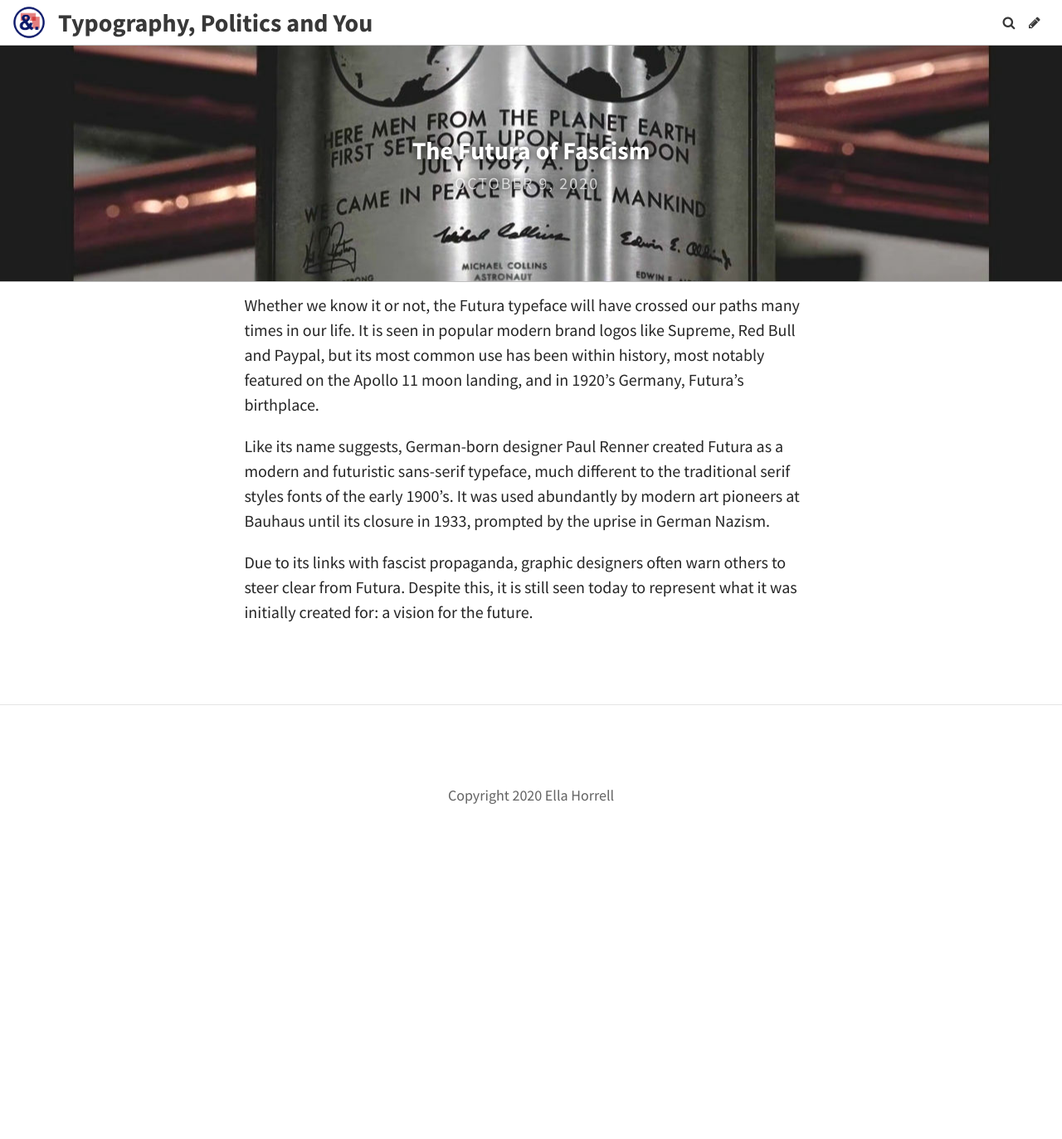
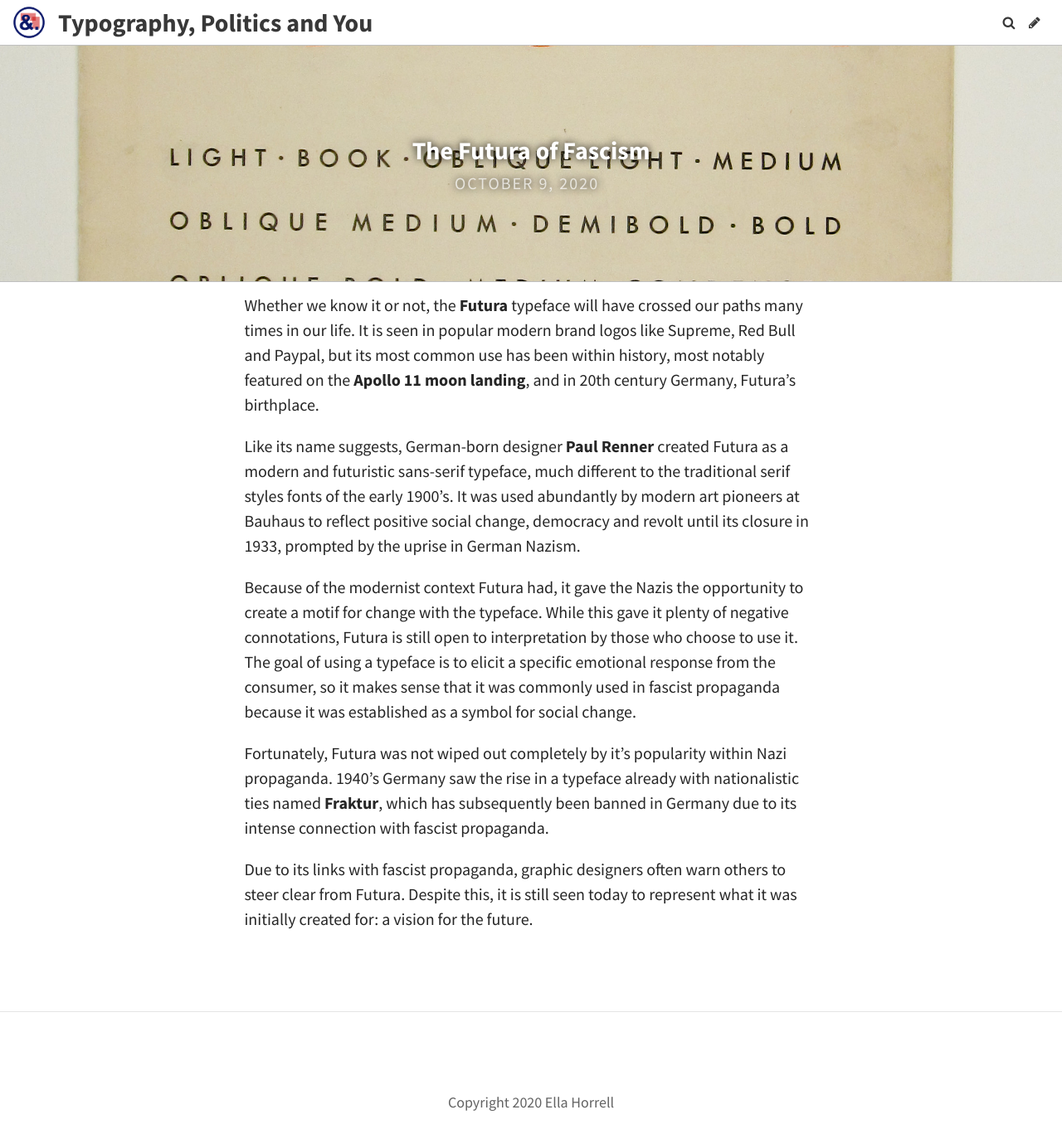
Before and after one commit to ellahorrell/brookesblog, a Jekyll site: the page built from _posts/2020-10-09-the-futura-of-fascism.md, in a window 1280 px wide and 1373 px high. Shown: the whole window at 83% size. Built offline with Jekyll 4.4.1, drawn with Linux system fonts in a browser that asks for light colours; some web fonts are replaced.

Commit message:
Update Post “2020-10-09-the-futura-of-fascism”

```diff
--- a/_posts/2020-10-09-the-futura-of-fascism.md
+++ b/_posts/2020-10-09-the-futura-of-fascism.md
@@ -2,13 +2,16 @@
 layout: post
 title: The Futura of Fascism
 date: 2020-10-09T10:39:18.677Z
-header_feature_image: ../uploads/33.jpg
-caption: A lunar plaque, featuring the Futura typeface, sent to the moon on the
-  Apollo 11 rocket.
+header_feature_image: ../uploads/7349055626_358c992c6c_3k.jpg
+caption: A 1930's specimen booklet for Futura from Bauer Alphabets Inc.
 comments: true
 ---
-Whether we know it or not, the Futura typeface will have crossed our paths many times in our life. It is seen in popular modern brand logos like Supreme, Red Bull and Paypal, but its most common use has been within history, most notably featured on the Apollo 11 moon landing, and in 1920's Germany, Futura's birthplace.
+Whether we know it or not, the **Futura** typeface will have crossed our paths many times in our life. It is seen in popular modern brand logos like Supreme, Red Bull and Paypal, but its most common use has been within history, most notably featured on the **Apollo 11 moon landing**, and in 20th century Germany, Futura's birthplace.
 
-Like its name suggests, German-born designer Paul Renner created Futura as a modern and futuristic sans-serif typeface, much different to the traditional serif styles fonts of the early 1900's. It was used abundantly by modern art pioneers at Bauhaus until its closure in 1933, prompted by the uprise in German Nazism.
+Like its name suggests, German-born designer **Paul Renner** created Futura as a modern and futuristic sans-serif typeface, much different to the traditional serif styles fonts of the early 1900's. It was used abundantly by modern art pioneers at Bauhaus to reflect positive social change, democracy and revolt until its closure in 1933, prompted by the uprise in German Nazism.
+
+Because of the modernist context Futura had, it gave the Nazis the opportunity to create a motif for change with the typeface. While this gave it plenty of negative connotations, Futura is still open to interpretation by those who choose to use it. The goal of using a typeface is to elicit a specific emotional response from the consumer, so it makes sense that it was commonly used in fascist propaganda because it was established as a symbol for social change.
+
+Fortunately, Futura was not wiped out completely by it's popularity within Nazi propaganda. 1940's Germany saw the rise in a typeface already with nationalistic ties named **Fraktur**, which has subsequently been banned in Germany due to its intense connection with fascist propaganda.
 
 Due to its links with fascist propaganda, graphic designers often warn others to steer clear from Futura. Despite this, it is still seen today to represent what it was initially created for: a vision for the future.
```
Also changed, not shown: uploads/7349055626_358c992c6c_3k.jpg (added).
